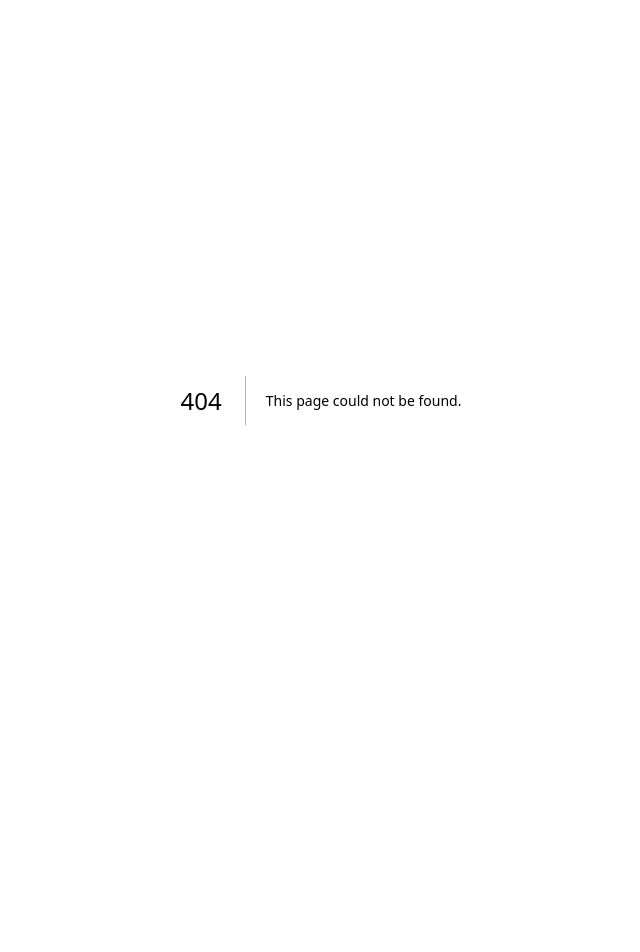
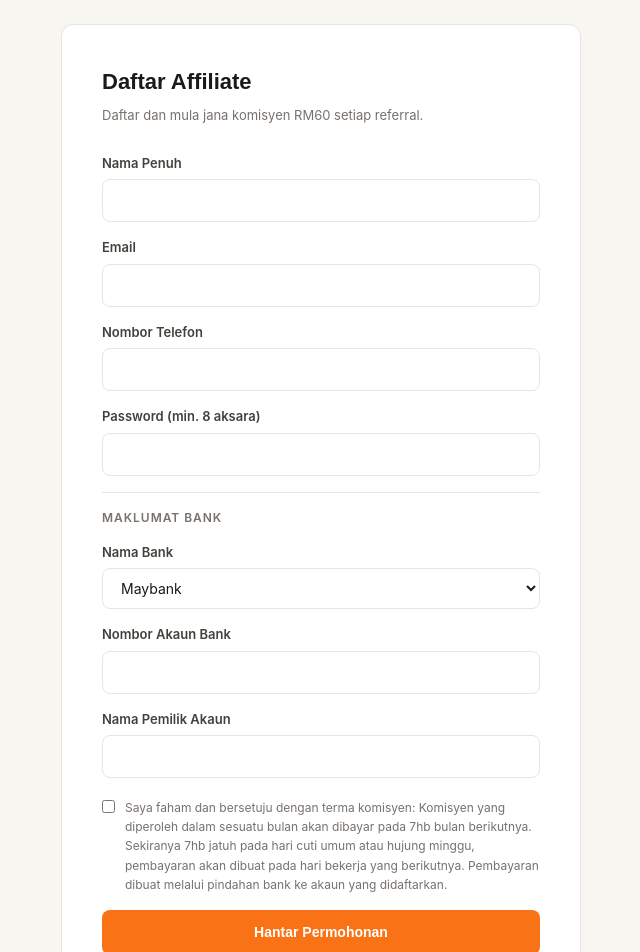
Before and after one commit to ustazbot/1page-my, a Next.js app: page /affiliate/register in a window 1280 px wide. Before the commit this address had no page. Shown: the top 952 px of the page, without its empty margins (319-959 px from the left). Before the commit the page ends 800 px from the top, so only its background shows below. Built offline with nearby package versions, Linux system fonts and the light colour scheme.

Commit message:
feat: add affiliate register and login pages with route group auth separation
Move auth guard layout to (dashboard) route group so /affiliate/login
and /affiliate/register are not caught by the redirect loop.

Co-Authored-By: Claude Sonnet 4.6 <noreply@anthropic.com>

```diff
--- /dev/null
+++ b/app/affiliate/(auth)/login/page.tsx
@@ -0,0 +1,86 @@
+'use client'
+
+import { useState } from 'react'
+import { useRouter } from 'next/navigation'
+import { supabaseBrowser } from '@/lib/supabase'
+
+export default function LoginPage() {
+  const router = useRouter()
+  const [email, setEmail] = useState('')
+  const [password, setPassword] = useState('')
+  const [error, setError] = useState<string | null>(null)
+  const [loading, setLoading] = useState(false)
+
+  async function handleSubmit(e: React.FormEvent) {
+    e.preventDefault()
+    setError(null)
+    setLoading(true)
+    try {
+      const supabase = supabaseBrowser()
+      const { error: authError } = await supabase.auth.signInWithPassword({ email, password })
+      if (authError) {
+        setError('Email atau password salah')
+        return
+      }
+      router.push('/affiliate/dashboard')
+      router.refresh()
+    } catch {
+      setError('Ralat sambungan. Cuba lagi.')
+    } finally {
+      setLoading(false)
+    }
+  }
+
+  const inputStyle: React.CSSProperties = {
+    width: '100%', padding: '10px 14px', fontSize: 14,
+    border: '1px solid #e7e5e4', borderRadius: 8,
+    background: '#fff', color: '#1C1917', outline: 'none',
+    boxSizing: 'border-box',
+  }
+
+  return (
+    <div style={{ minHeight: '100vh', display: 'flex', alignItems: 'center', justifyContent: 'center', background: '#F8F6F1', padding: 24 }}>
+      <div style={{ background: '#fff', border: '1px solid #e7e5e4', borderRadius: 12, padding: 40, maxWidth: 420, width: '100%' }}>
+        <h1 style={{ fontFamily: 'Plus Jakarta Sans, sans-serif', fontSize: 22, fontWeight: 700, marginBottom: 8, color: '#1C1917' }}>
+          Log Masuk Affiliate
+        </h1>
+        <p style={{ fontSize: 13, color: '#78716C', marginBottom: 28 }}>1page.my Affiliate Portal</p>
+
+        <form onSubmit={handleSubmit} style={{ display: 'flex', flexDirection: 'column', gap: 16 }}>
+          <div>
+            <label style={{ fontSize: 13, fontWeight: 600, color: '#44403C', display: 'block', marginBottom: 6 }}>Email</label>
+            <input type="email" style={inputStyle} value={email} onChange={e => setEmail(e.target.value)} required autoFocus />
+          </div>
+          <div>
+            <label style={{ fontSize: 13, fontWeight: 600, color: '#44403C', display: 'block', marginBottom: 6 }}>Password</label>
+            <input type="password" style={inputStyle} value={password} onChange={e => setPassword(e.target.value)} required />
+          </div>
+
+          {error && (
+            <p style={{ fontSize: 13, color: '#DC2626', background: '#FEF2F2', padding: '10px 14px', borderRadius: 8, margin: 0 }}>
+              {error}
+            </p>
+          )}
+
+          <button
+            type="submit"
+            disabled={loading}
+            style={{
+              padding: '12px 24px', background: '#F97316', color: '#fff',
+              border: 'none', borderRadius: 8, fontSize: 14, fontWeight: 700,
+              cursor: loading ? 'wait' : 'pointer', opacity: loading ? 0.7 : 1,
+              fontFamily: 'DM Sans, sans-serif', marginTop: 4,
+            }}
+          >
+            {loading ? 'Sedang masuk...' : 'Log Masuk'}
+          </button>
+
+          <p style={{ fontSize: 13, color: '#78716C', textAlign: 'center' }}>
+            Belum ada akaun?{' '}
+            <a href="/affiliate/register" style={{ color: '#F97316', fontWeight: 600 }}>Daftar sekarang</a>
+          </p>
+        </form>
+      </div>
+    </div>
+  )
+}
--- /dev/null
+++ b/app/affiliate/(auth)/register/page.tsx
@@ -0,0 +1,128 @@
+'use client'
+
+import { useState } from 'react'
+
+const BANKS = ['Maybank', 'CIMB', 'RHB', 'Public Bank', 'Hong Leong Bank', 'AmBank', 'Bank Islam', 'Bank Rakyat', 'BSN', 'OCBC', 'Standard Chartered', 'HSBC']
+
+export default function RegisterPage() {
+  const [form, setForm] = useState({
+    nama: '', email: '', telefon: '', password: '',
+    bank_name: 'Maybank', bank_account: '', bank_holder_name: '',
+  })
+  const [agreed, setAgreed] = useState(false)
+  const [error, setError] = useState<string | null>(null)
+  const [loading, setLoading] = useState(false)
+  const [done, setDone] = useState(false)
+
+  function set(field: string, value: string) {
+    setForm(f => ({ ...f, [field]: value }))
+  }
+
+  async function handleSubmit(e: React.FormEvent) {
+    e.preventDefault()
+    if (!agreed) { setError('Sila tandakan kotak persetujuan'); return }
+    setError(null)
+    setLoading(true)
+    try {
+      const res = await fetch('/api/affiliate/register', {
+        method: 'POST',
+        headers: { 'Content-Type': 'application/json' },
+        body: JSON.stringify(form),
+      })
+      const data = await res.json() as { error?: string }
+      if (!res.ok) { setError(data.error ?? 'Ralat berlaku'); return }
+      setDone(true)
+    } catch {
+      setError('Ralat sambungan. Cuba lagi.')
+    } finally {
+      setLoading(false)
+    }
+  }
+
+  const inputStyle: React.CSSProperties = {
+    width: '100%', padding: '10px 14px', fontSize: 14,
+    border: '1px solid #e7e5e4', borderRadius: 8,
+    background: '#fff', color: '#1C1917', outline: 'none',
+    boxSizing: 'border-box',
+  }
+  const labelStyle: React.CSSProperties = {
+    fontSize: 13, fontWeight: 600, color: '#44403C', display: 'block', marginBottom: 6,
+  }
+
+  if (done) return (
+    <div style={{ minHeight: '100vh', display: 'flex', alignItems: 'center', justifyContent: 'center', background: '#F8F6F1', padding: 24 }}>
+      <div style={{ background: '#fff', border: '1px solid #e7e5e4', borderRadius: 12, padding: 40, maxWidth: 480, textAlign: 'center', width: '100%' }}>
+        <div style={{ fontSize: 40, marginBottom: 16 }}>✅</div>
+        <h2 style={{ fontFamily: 'Plus Jakarta Sans, sans-serif', fontSize: 20, fontWeight: 700, marginBottom: 12, color: '#1C1917' }}>
+          Permohonan Diterima
+        </h2>
+        <p style={{ fontSize: 14, color: '#78716C', lineHeight: 1.6 }}>
+          Permohonan anda sedang disemak. Kami akan maklumkan melalui email apabila akaun anda diaktifkan.
+        </p>
+      </div>
+    </div>
+  )
+
+  return (
+    <div style={{ minHeight: '100vh', display: 'flex', alignItems: 'center', justifyContent: 'center', background: '#F8F6F1', padding: 24 }}>
+      <div style={{ background: '#fff', border: '1px solid #e7e5e4', borderRadius: 12, padding: 40, maxWidth: 520, width: '100%' }}>
+        <h1 style={{ fontFamily: 'Plus Jakarta Sans, sans-serif', fontSize: 22, fontWeight: 700, marginBottom: 8, color: '#1C1917' }}>
+          Daftar Affiliate
+        </h1>
+        <p style={{ fontSize: 13, color: '#78716C', marginBottom: 28 }}>
+          Daftar dan mula jana komisyen RM60 setiap referral.
+        </p>
+
+        <form onSubmit={handleSubmit} style={{ display: 'flex', flexDirection: 'column', gap: 16 }}>
+          <div><label style={labelStyle}>Nama Penuh</label><input style={inputStyle} value={form.nama} onChange={e => set('nama', e.target.value)} required /></div>
+          <div><label style={labelStyle}>Email</label><input type="email" style={inputStyle} value={form.email} onChange={e => set('email', e.target.value)} required /></div>
+          <div><label style={labelStyle}>Nombor Telefon</label><input style={inputStyle} value={form.telefon} onChange={e => set('telefon', e.target.value)} required /></div>
+          <div><label style={labelStyle}>Password (min. 8 aksara)</label><input type="password" style={inputStyle} value={form.password} onChange={e => set('password', e.target.value)} required minLength={8} /></div>
+
+          <hr style={{ border: 'none', borderTop: '1px solid #e7e5e4' }} />
+          <p style={{ fontSize: 12, fontWeight: 600, color: '#78716C', textTransform: 'uppercase', letterSpacing: '0.08em', margin: 0 }}>Maklumat Bank</p>
+
+          <div>
+            <label style={labelStyle}>Nama Bank</label>
+            <select style={inputStyle} value={form.bank_name} onChange={e => set('bank_name', e.target.value)}>
+              {BANKS.map(b => <option key={b}>{b}</option>)}
+            </select>
+          </div>
+          <div><label style={labelStyle}>Nombor Akaun Bank</label><input style={inputStyle} value={form.bank_account} onChange={e => set('bank_account', e.target.value)} required /></div>
+          <div><label style={labelStyle}>Nama Pemilik Akaun</label><input style={inputStyle} value={form.bank_holder_name} onChange={e => set('bank_holder_name', e.target.value)} required /></div>
+
+          <label style={{ display: 'flex', gap: 10, alignItems: 'flex-start', cursor: 'pointer', marginTop: 4 }}>
+            <input type="checkbox" checked={agreed} onChange={e => setAgreed(e.target.checked)} style={{ marginTop: 2, flexShrink: 0 }} />
+            <span style={{ fontSize: 12, color: '#78716C', lineHeight: 1.6 }}>
+              Saya faham dan bersetuju dengan terma komisyen: Komisyen yang diperoleh dalam sesuatu bulan akan dibayar pada 7hb bulan berikutnya. Sekiranya 7hb jatuh pada hari cuti umum atau hujung minggu, pembayaran akan dibuat pada hari bekerja yang berikutnya. Pembayaran dibuat melalui pindahan bank ke akaun yang didaftarkan.
+            </span>
+          </label>
+
+          {error && (
+            <p style={{ fontSize: 13, color: '#DC2626', background: '#FEF2F2', padding: '10px 14px', borderRadius: 8, margin: 0 }}>
+              {error}
+            </p>
+          )}
+
+          <button
+            type="submit"
+            disabled={loading}
+            style={{
+              padding: '12px 24px', background: '#F97316', color: '#fff',
+              border: 'none', borderRadius: 8, fontSize: 14, fontWeight: 700,
+              cursor: loading ? 'wait' : 'pointer', opacity: loading ? 0.7 : 1,
+              fontFamily: 'DM Sans, sans-serif',
+            }}
+          >
+            {loading ? 'Mendaftar...' : 'Hantar Permohonan'}
+          </button>
+
+          <p style={{ fontSize: 13, color: '#78716C', textAlign: 'center' }}>
+            Sudah ada akaun?{' '}
+            <a href="/affiliate/login" style={{ color: '#F97316', fontWeight: 600 }}>Log Masuk</a>
+          </p>
+        </form>
+      </div>
+    </div>
+  )
+}
```
Also changed, not shown: app/affiliate/(dashboard)/layout.tsx (renamed from app/affiliate/layout.tsx).
